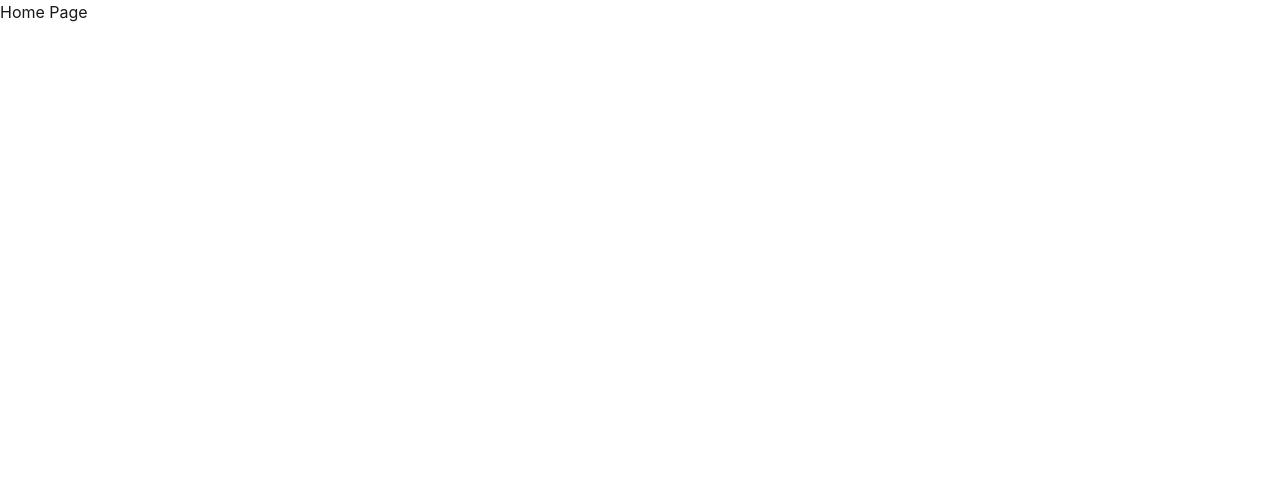
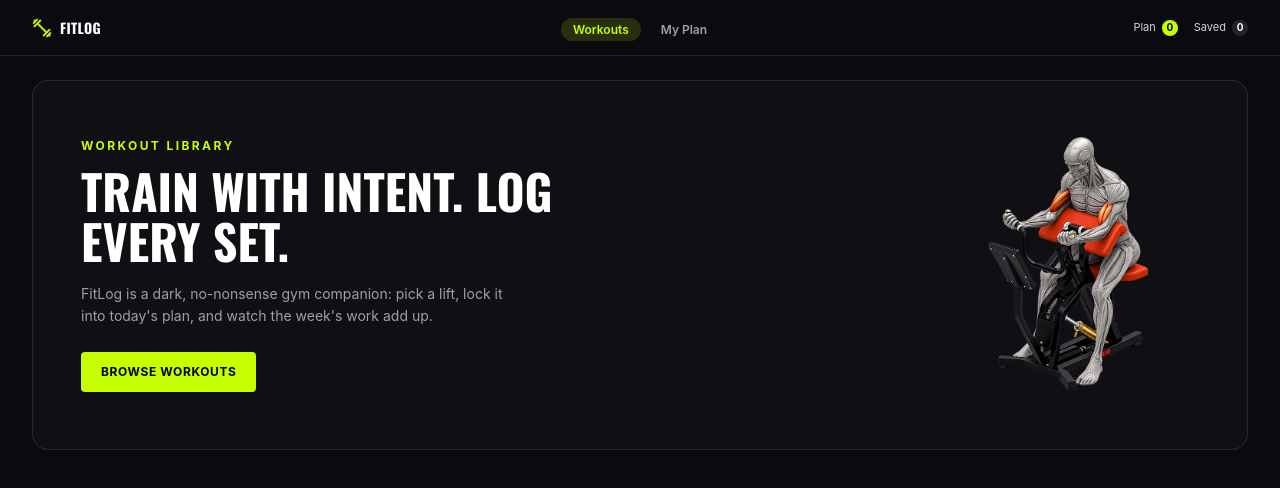
Before and after one commit to hanjala13/fit-log, a Next.js app: page / in a window 1280 px wide. Shown: the top 488 px of the page. Built offline with nearby package versions, Linux system fonts and the light colour scheme.

Commit message:
Navbar and Banner design done

```diff
--- a/src/app/globals.css
+++ b/src/app/globals.css
@@ -1,2 +1,7 @@
 @import "tailwindcss";
 @plugin "daisyui";
+
+
+@theme inline {
+    --font-oswald:var(--font-oswald);
+}
--- a/src/app/layout.tsx
+++ b/src/app/layout.tsx
@@ -1,6 +1,14 @@
 import type { Metadata } from "next";
 import { Geist, Geist_Mono } from "next/font/google";
 import "./globals.css";
+import Navbar from "@/components/shared/Navbar";
+import { Oswald } from "next/font/google";
+
+const oswald = Oswald({
+  subsets: ['latin'],
+  weight: ['500', '600', '700'],
+  variable: '--font-oswald',
+});
 
 const geistSans = Geist({
   variable: "--font-geist-sans",
@@ -21,9 +29,17 @@ export default function RootLayout({ children }: LayoutProps<"/">) {
   return (
     <html
       lang="en"
+      data-theme="dark"
       className={`${geistSans.variable} ${geistMono.variable} h-full antialiased`}
     >
-      <body className="min-h-full flex flex-col">{children}</body>
+      <body className={`${oswald.variable} min-h-full flex flex-col bg-[#0B0B0F] text-white`}>
+
+        <Navbar />
+
+        <div>
+          {children}
+        </div>
+      </body>
     </html>
   );
 }
--- a/src/app/page.tsx
+++ b/src/app/page.tsx
@@ -1,9 +1,10 @@
+import Banner from '@/components/homepage/Banner';
 import React from 'react';
 
 const page = () => {
   return (
     <div>
-      <h2>Home Page</h2>
+      <Banner />
     </div>
   );
 };
--- /dev/null
+++ b/src/components/homepage/Banner.tsx
@@ -0,0 +1,45 @@
+import Image from 'next/image';
+import React from 'react';
+import banner from '@/assets/banner.png';
+
+
+const Banner = () => {
+
+    return (
+        <section className="mx-3 my-4 sm:mx-4 sm:my-6 lg:mx-8">
+            <div className="grid grid-cols-1 items-center gap-6 rounded-2xl border border-white/10 bg-[#0F0F14] px-5 py-8 text-center sm:px-8 sm:py-10 md:grid-cols-2 md:gap-4 md:text-left lg:px-12 lg:py-14">
+                {/* Left: text */}
+                <div className="order-2 md:order-1">
+                    <h4 className="text-[10px] font-bold tracking-[0.2em] text-[#C6FF00] sm:text-xs">
+                        WORKOUT LIBRARY
+                    </h4>
+
+                    <h2 className={`font-oswald mt-3 text-3xl font-bold uppercase leading-[1.05] text-white sm:text-4xl lg:text-5xl`}>
+                        Train with intent. Log <br className="hidden md:block" /> every set.
+                    </h2>
+
+                    <p className="mx-auto mt-3 max-w-md text-xs leading-relaxed text-gray-400 sm:text-sm md:mx-0 lg:mt-4">
+                        FitLog is a dark, no-nonsense gym companion: pick a lift, lock it
+                        into today&apos;s plan, and watch the week&apos;s work add up.
+                    </p>
+
+                    <button className="cursor-pointer mt-5 w-full rounded-sm bg-[#C6FF00] px-5 py-3 text-[10px] font-bold tracking-wider text-black transition hover:brightness-110 sm:w-auto sm:text-xs lg:mt-6">
+                        BROWSE WORKOUTS
+                    </button>
+                </div>
+
+                {/* Right: image */}
+                <div className="order-1 flex justify-center md:order-2 md:justify-end">
+                    <Image
+                        src={banner}
+                        alt="Banner Picture"
+                        priority
+                        className="h-auto w-36 object-contain sm:w-44 md:w-48 lg:w-64"
+                    />
+                </div>
+            </div>
+        </section>
+    );
+};
+
+export default Banner;
--- /dev/null
+++ b/src/components/shared/Navbar.tsx
@@ -0,0 +1,63 @@
+import Image from 'next/image';
+import React from 'react';
+import logo from '@/assets/logo.png';
+
+const Navbar = () => {
+    return (
+        <div className="navbar bg-[#0B0B0F] border-b border-white/10 px-4 lg:px-8 min-h-14">
+            {/* Left: logo */}
+            <div className="navbar-start">
+                <div className="dropdown">
+                    <div tabIndex={0} role="button" className="btn btn-ghost btn-sm text-white lg:hidden">
+                        <svg aria-label="Menu" xmlns="http://www.w3.org/2000/svg" className="h-5 w-5" fill="none" viewBox="0 0 24 24" stroke="currentColor">
+                            <path strokeLinecap="round" strokeLinejoin="round" strokeWidth="2" d="M4 6h16M4 12h8m-8 6h16" />
+                        </svg>
+                    </div>
+                    <ul tabIndex={-1} className="menu menu-sm dropdown-content bg-[#14141A] text-white rounded-box z-10 mt-3 w-52 p-2 shadow">
+                        <li><a>Workouts</a></li>
+                        <li><a>My Plan</a></li>
+                    </ul>
+                </div>
+
+                <div className="font-oswald flex items-center gap-2 text-sm font-extrabold tracking-wide text-white cursor-pointer">
+                    <Image src={logo} alt="FitLog logo" className="h-5 w-5 object-contain" />
+                    FITLOG
+                </div>
+            </div>
+
+            {/* Center: pill tabs */}
+            <div className="navbar-center hidden lg:flex">
+                <ul className="flex items-center gap-2">
+                    <li>
+                        <a className="cursor-pointer rounded-full bg-[#C6FF00]/15 px-3 py-1 text-xs font-semibold text-[#C6FF00]">
+                            Workouts
+                        </a>
+                    </li>
+                    <li>
+                        <a className="cursor-pointer rounded-full px-3 py-1 text-xs font-semibold text-gray-400 hover:text-white">
+                            My Plan
+                        </a>
+                    </li>
+                </ul>
+            </div>
+
+            {/* Right: Plan / Saved */}
+            <div className="navbar-end gap-4 text-[11px] text-gray-300">
+                <button className="flex items-center gap-1.5 hover:text-white cursor-pointer">
+                    Plan
+                    <span className="grid h-4 min-w-4 place-items-center rounded-full bg-[#C6FF00] px-1 text-[10px] font-bold text-black">
+                        0
+                    </span>
+                </button>
+                <button className="flex items-center gap-1.5 hover:text-white cursor-pointer">
+                    Saved
+                    <span className="grid h-4 min-w-4 place-items-center rounded-full bg-white/10 px-1 text-[10px] font-bold text-white">
+                        0
+                    </span>
+                </button>
+            </div>
+        </div>
+    );
+};
+
+export default Navbar;
```
Also changed, not shown: src/assets/banner.png (added), src/assets/logo.png (added).
